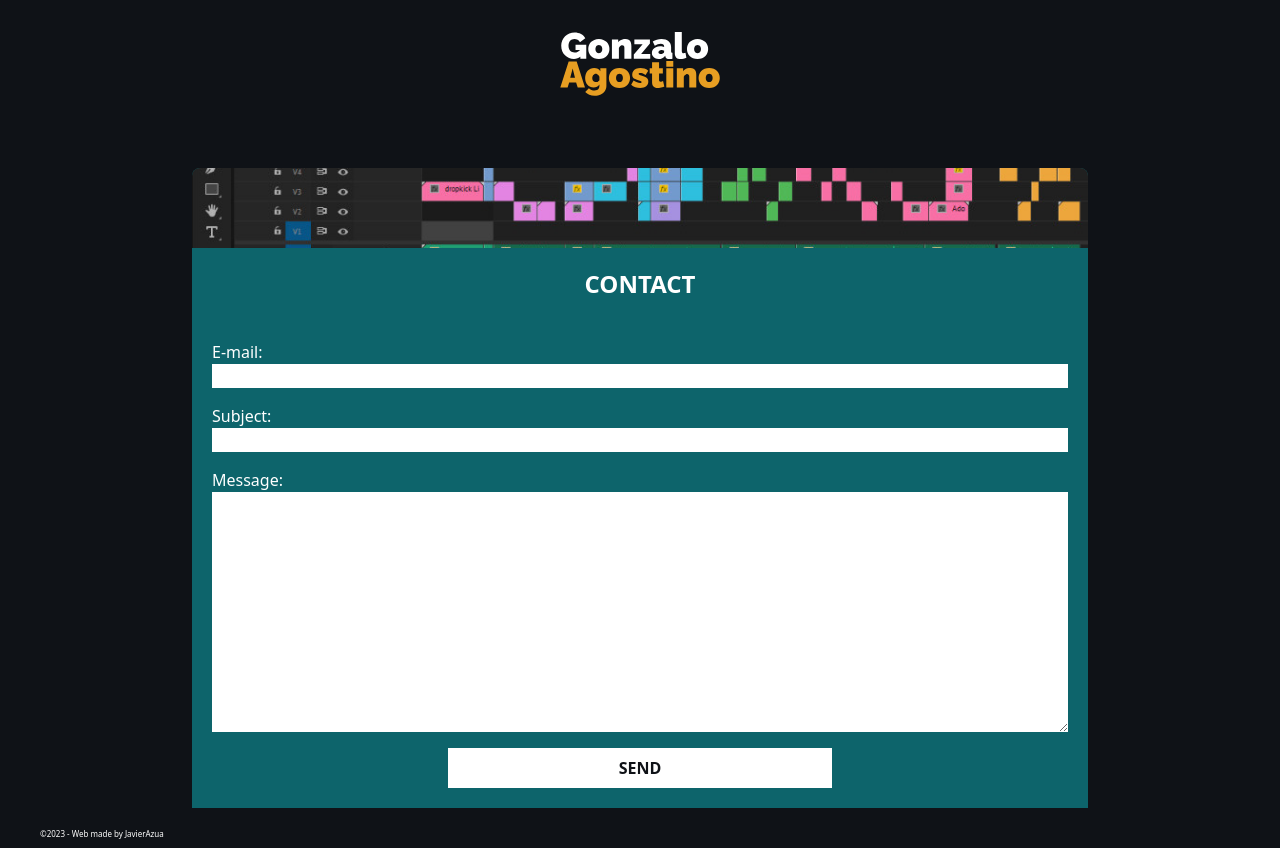
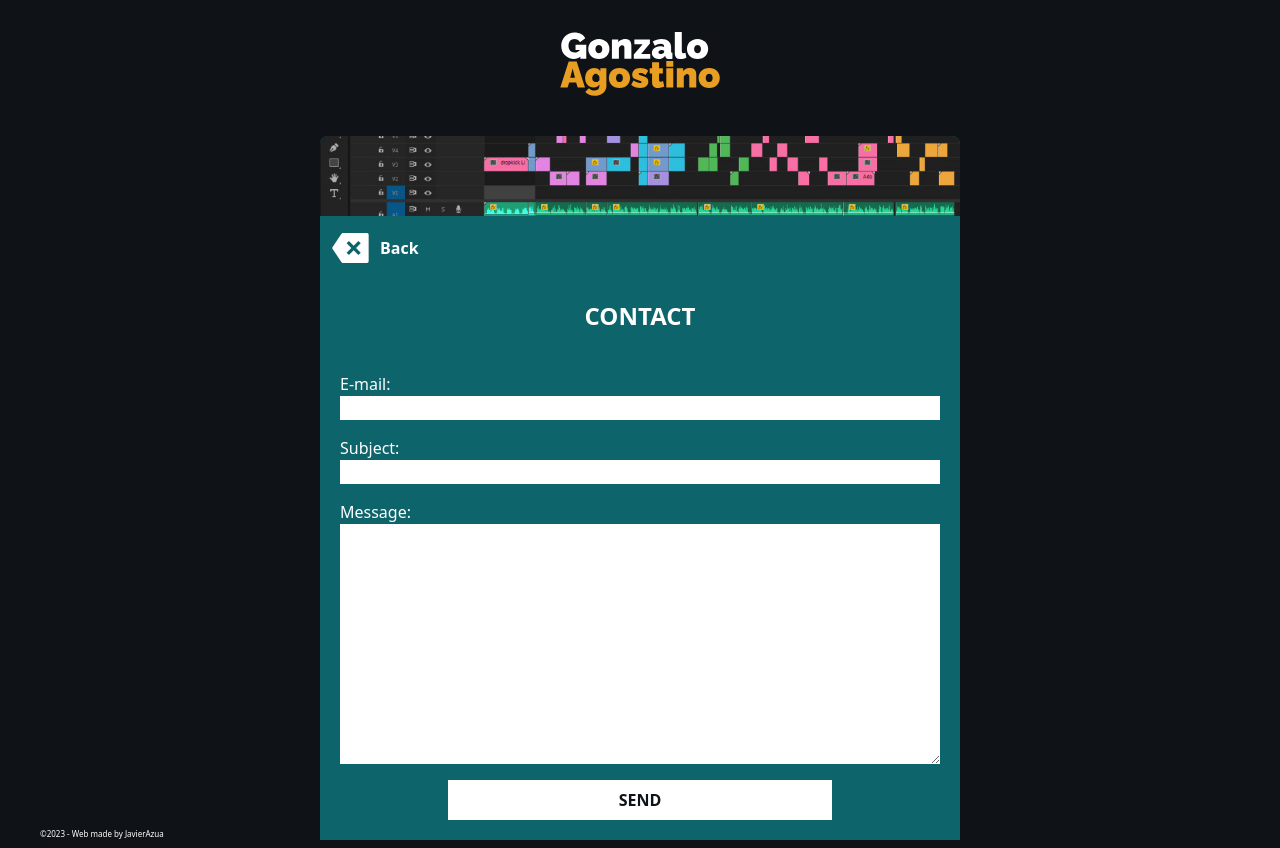
Before and after one commit to JaviAzua/agostino-port, a Next.js app: page /contact in a window 1280 px wide. Built offline with nearby package versions, Linux system fonts and the light colour scheme.

Commit message:
Contact and back button added

```diff
--- a/app/contact/page.tsx
+++ b/app/contact/page.tsx
@@ -2,6 +2,8 @@ import ContactHeader from "@/components/ContactHeader";
 import Image from "next/image";
 import React from "react";
 import PageWrapper from "../page-wrapper";
+import { RiDeleteBack2Fill } from "react-icons/ri";
+import Link from "next/link";
 
 type Props = {};
 
@@ -13,7 +15,7 @@ function page({}: Props) {
         <main className="min-h-[90vh] flex justify-center items-center">
           <section>
             <div>
-              <div className=" bg-blueF min-h-[60vh] w-[90vw] md:w-[70vw] rounded-t-lg">
+              <div className=" bg-blueF min-h-[60vh] w-[90vw] md:w-[50vw] rounded-t-lg">
                 <div className="relative h-[10vh] w-full">
                   <Image
                     src={"/crop.jpeg"}
@@ -22,9 +24,15 @@ function page({}: Props) {
                     className=" object-cover object-right-center rounded-t-lg"
                   />
                 </div>
+                <Link href={"/"}>
+                  <div className="flex gap-2 items-center p-3 group">
+                    <RiDeleteBack2Fill className="group-hover:scale-110 md:w-10 md:h-10 transition-all duration-500" />
+                    <p className="font-semibold">Back</p>
+                  </div>
+                </Link>
                 <h2 className="text-center font-bold text-2xl py-5">CONTACT</h2>
                 <form
-                  action=""
+                  action="https://formspree.io/f/xknarnpq"
                   method="POST"
                   className="flex flex-col p-5 gap-4"
                 >
--- a/components/About.tsx
+++ b/components/About.tsx
@@ -17,7 +17,7 @@ type Props = {};
 
 function About({}: Props) {
   const [mainText, setMainText] = useTypewriter({
-    words: ["Video editor", "Animator", "Script writer", "Video maker"],
+    words: ["Video Editor", "Animator", "Script Writer", "Video Maker"],
     loop: true,
     delaySpeed: 2000,
   });
--- a/components/ContactHeader.tsx
+++ b/components/ContactHeader.tsx
@@ -7,7 +7,7 @@ type Props = {};
 function ContactHeader({}: Props) {
   return (
     <header
-      className={`sticky top-0 flex items-center justify-around py-8 z-50 select-none`}
+      className={`sticky top-0 flex bg-blackB items-center justify-around py-8 z-50 select-none`}
     >
       <Link href={"/"}>
         <Image
--- a/components/ProjectsGrid.tsx
+++ b/components/ProjectsGrid.tsx
@@ -6,8 +6,8 @@ type Props = {};
 const videoProps = [
   {
     title: "Video1",
-    description:
-      "GONZA ALGOetur adipisicing elit. Nobis excepturi illum maiores laborum enim non nulla voluptatem accusantium soluta ad facere aut, nesciunt delectus veniam! Quos quis tempore quaerat et!",
+    description: `I was recently tasked with providing art direction for a photo shoot for an architecture firm. After the photo shoot, I suggested shooting some additional footage with a pocket camera to add more dimension to the project. The firm was open to my idea, and I gave the actor some basic instructions on what to do. He performed well, and we were able to record the voiceover back at the office.
+    Overall, the project was a success thanks to my quick thinking and willingness to take on new challenges. The additional footage added a dynamic and engaging element to the final product.`,
     url: "https://vimeo.com/799783404",
   },
   {
```
